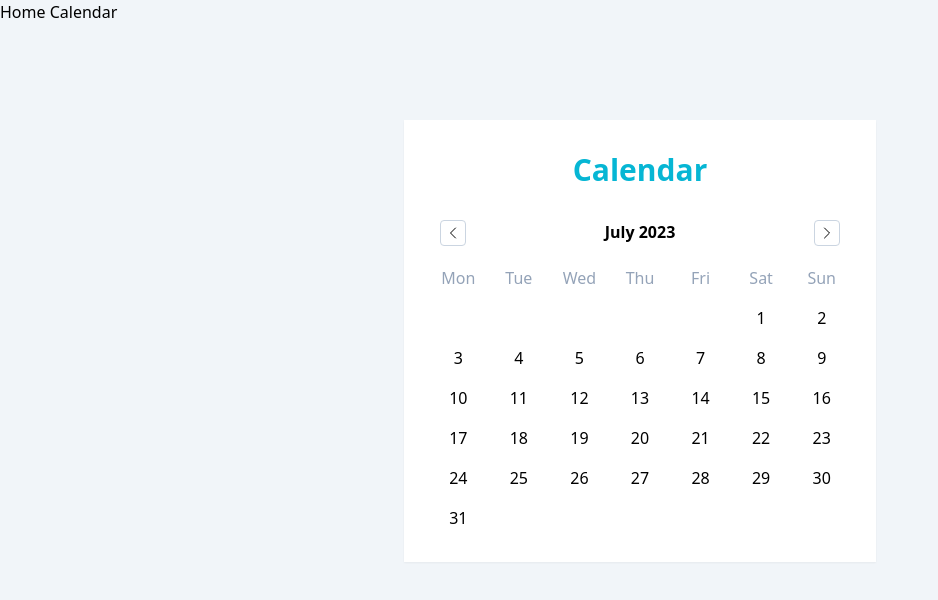
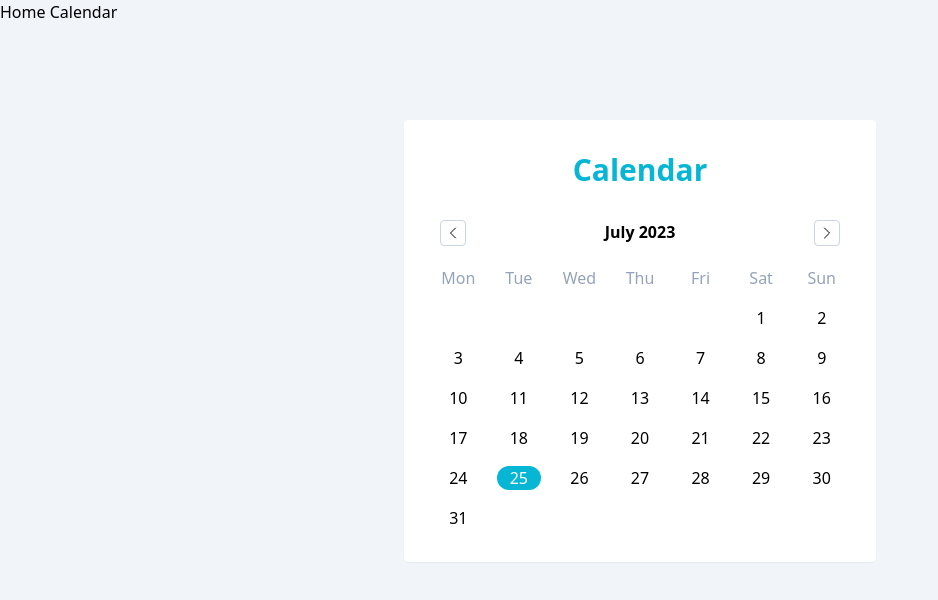
Before and after one commit to pamcy/Vue3-Toolbox, a Nuxt app: page /calendar in a window 1280 px wide. Shown: the top 600 px of the page, without its empty margins (0-938 px from the left). Built offline with nearby package versions, Linux system fonts and the light colour scheme.

Commit message:
set active class for today

```diff
--- a/pages/calendar.vue
+++ b/pages/calendar.vue
@@ -5,7 +5,7 @@
 
     <main class="my-24">
       <div class="container max-w-lg">
-        <div class="bg-white p-8 shadow-sm">
+        <div class="rounded bg-white p-8 shadow-sm">
           <h1 class="text-center text-3xl font-bold text-cyan-500">{{ title }}</h1>
 
           <div class="mt-8 grid grid-cols-[auto_1fr_auto]">
@@ -72,6 +72,7 @@
                 v-for="number in totalDaysInMonth"
                 :key="number"
                 class="flex items-center justify-center"
+                :class="{ 'rounded-full bg-cyan-500 text-white': isToday(number) }"
               >
                 {{ number }}
               </div>
@@ -90,6 +91,7 @@ export default {
       title: 'Calendar',
       currentYear: new Date().getFullYear(),
       currentMonth: new Date().getMonth(), // January - December : 0 - 11
+      currentDate: new Date().getDate(),
       days: ['Mon', 'Tue', 'Wed', 'Thu', 'Fri', 'Sat', 'Sun']
     }
   },
@@ -137,6 +139,13 @@ export default {
       } else {
         this.currentMonth--
       }
+    },
+    isToday(day) {
+      return (
+        day === this.currentDate &&
+        this.currentMonth === new Date().getMonth() &&
+        this.currentYear === new Date().getFullYear()
+      )
     }
   }
 }
```
